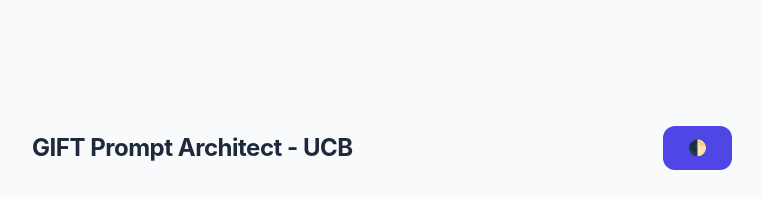
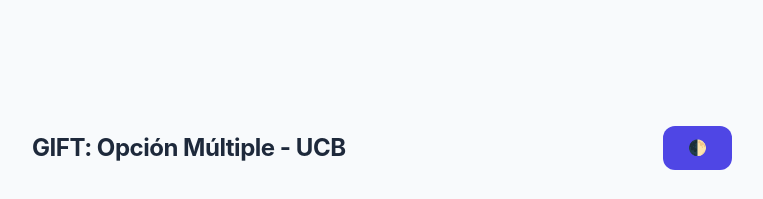
Before and after one commit to franz-osvaldo/emparejamiento, a plain HTML site: page index.html in a window 1280 px wide. Shown: the top 199 px of the page, without its empty margins (258-1021 px from the left). Drawn offline with Linux system fonts and the light colour scheme.

Commit message:
Actualizar el título

```diff
--- a/index.html
+++ b/index.html
@@ -14,7 +14,7 @@
 <body>
 
     <header class="site-header">
-        <h1>GIFT Prompt Architect - UCB </h1>
+        <h1>GIFT: Opción Múltiple - UCB </h1>
         <button id="theme-toggle" class="btn-base" onclick="toggleTheme()" aria-label="Alternar modo oscuro y claro">
             🌓
         </button>
```
